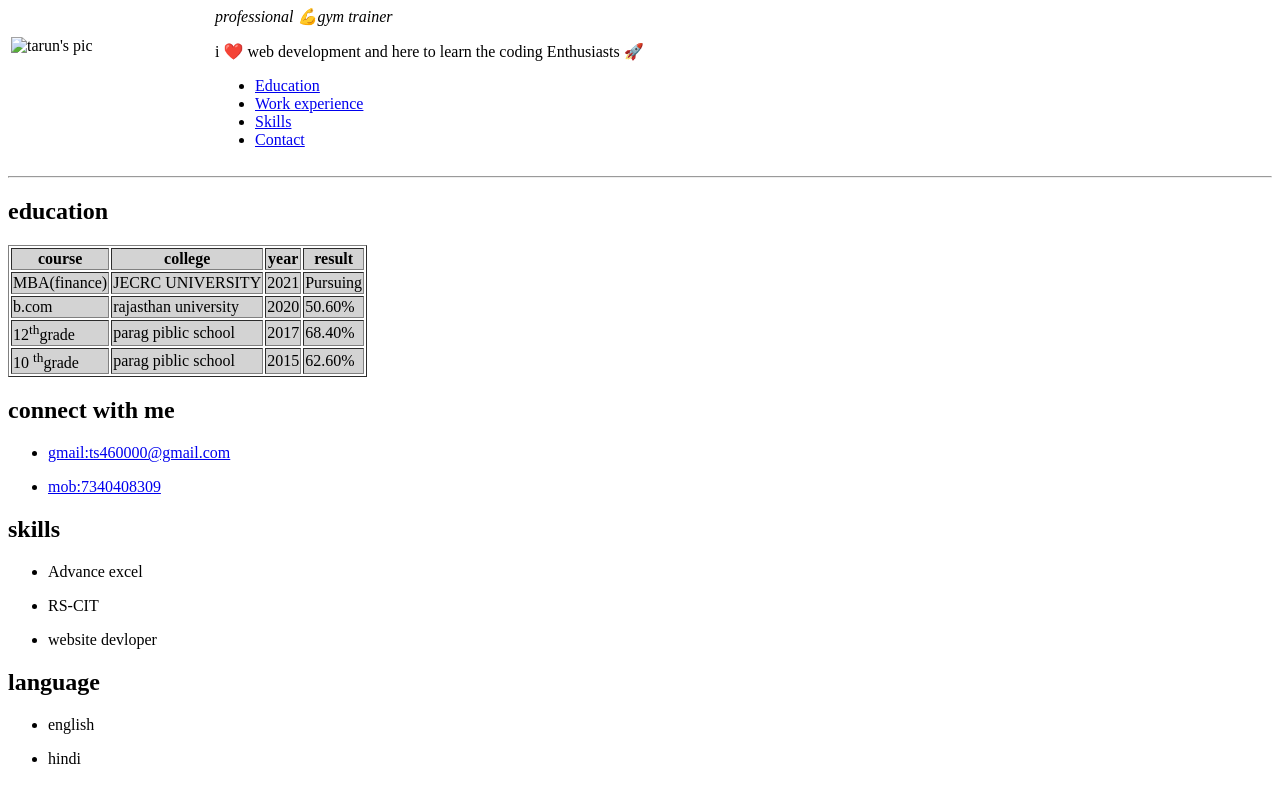
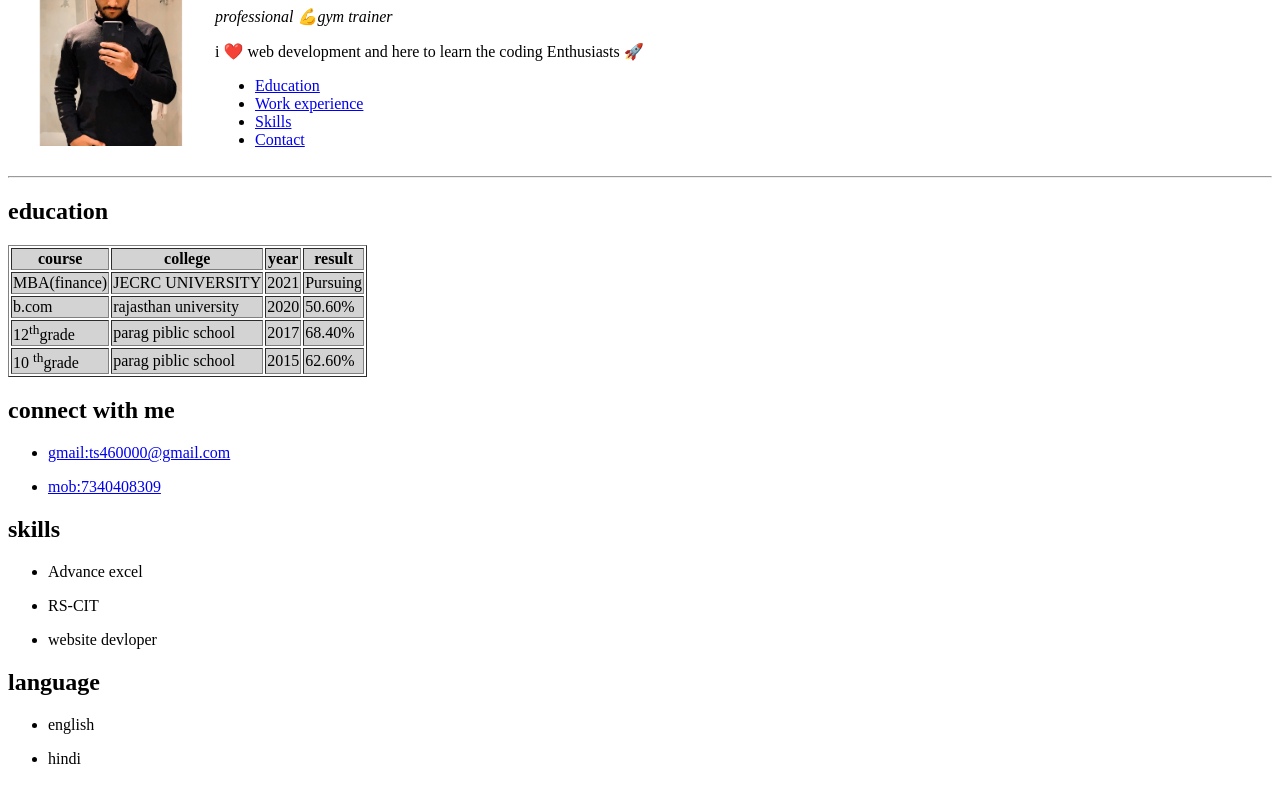
Before and after one commit to tarun5858/resume, a plain HTML site: page index.html in a window 1280 px wide. Shown: the part 84-869 px from the top of the page. Drawn offline with Linux system fonts and the light colour scheme.

Commit message:
Update index.html

```diff
--- a/index.html
+++ b/index.html
@@ -12,7 +12,7 @@
         <header>
         <table>
             <tr>
-                <td><img style="float:left;"width="200" src="IMAGES/tarunpic.jpg" alt="tarun's pic">
+                <td><img style="float:left;"width="200" src="tarunpic.jpg" alt="tarun's pic">
             </td>
                 <td><h1>tarun khangarot's resume</h1>
                     <p><i>professional 💪gym trainer</i></p>
```
